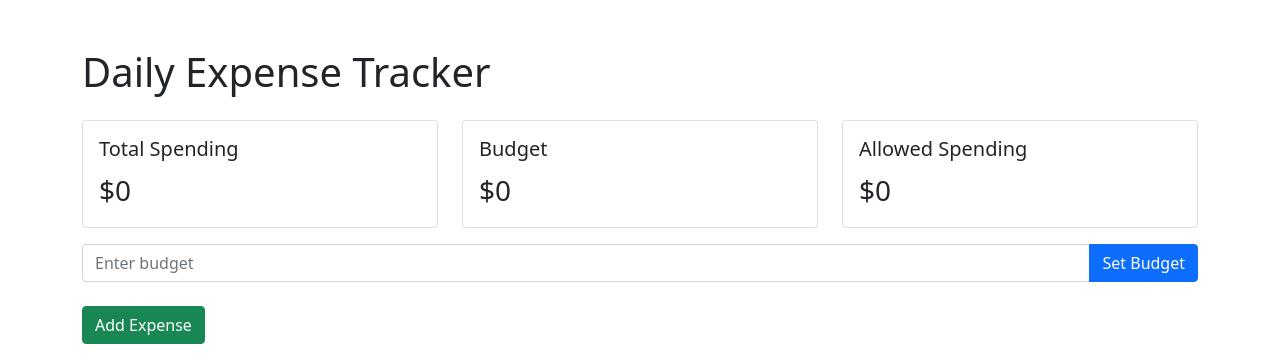
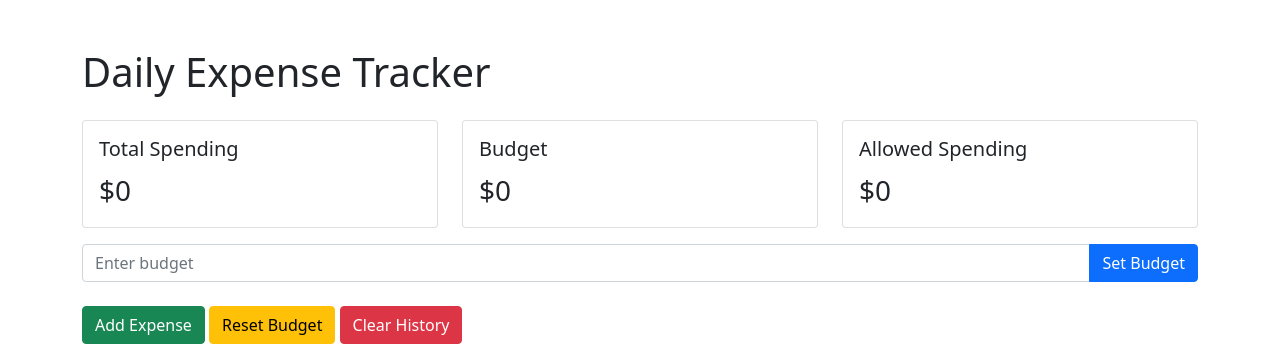
Before and after one commit to JSauickie/budget-app-2024, a Flask app: page / in a window 1280 px wide. Shown: the top 360 px of the page. Run offline with Flask 2, Linux system fonts and the light colour scheme.

Commit message:
Clear history/reset budget buttons

```diff
--- a/app/templates/index.html
+++ b/app/templates/index.html
@@ -37,6 +37,7 @@
             </div>
         </div>
 
+        <!-- Form to set budget -->
         <form method="POST" class="mb-4">
             <div class="input-group">
                 <input type="number" step="0.01" id="budget" name="budget" class="form-control" placeholder="Enter budget" required>
@@ -44,8 +45,20 @@
             </div>
         </form>
 
+        <!-- Buttons for additional actions -->
         <a href="{{ url_for('add_expense') }}" class="btn btn-success mb-3">Add Expense</a>
 
+        <!-- Reset Budget Button -->
+        <form action="{{ url_for('reset_budget') }}" method="POST" style="display: inline;">
+            <button type="submit" class="btn btn-warning mb-3">Reset Budget</button>
+        </form>
+
+        <!-- Clear History Button -->
+        <form action="{{ url_for('clear_history') }}" method="POST" style="display: inline;">
+            <button type="submit" class="btn btn-danger mb-3">Clear History</button>
+        </form>
+
+        <!-- Expenses Table -->
         <table class="table table-striped">
             <thead>
                 <tr>
--- /dev/null
+++ b/expense_data/1210b11a-6482-4d0b-aab5-a059524d3a39_expenses.csv
@@ -0,0 +1 @@
+Date,Category,Description,Amount
```
